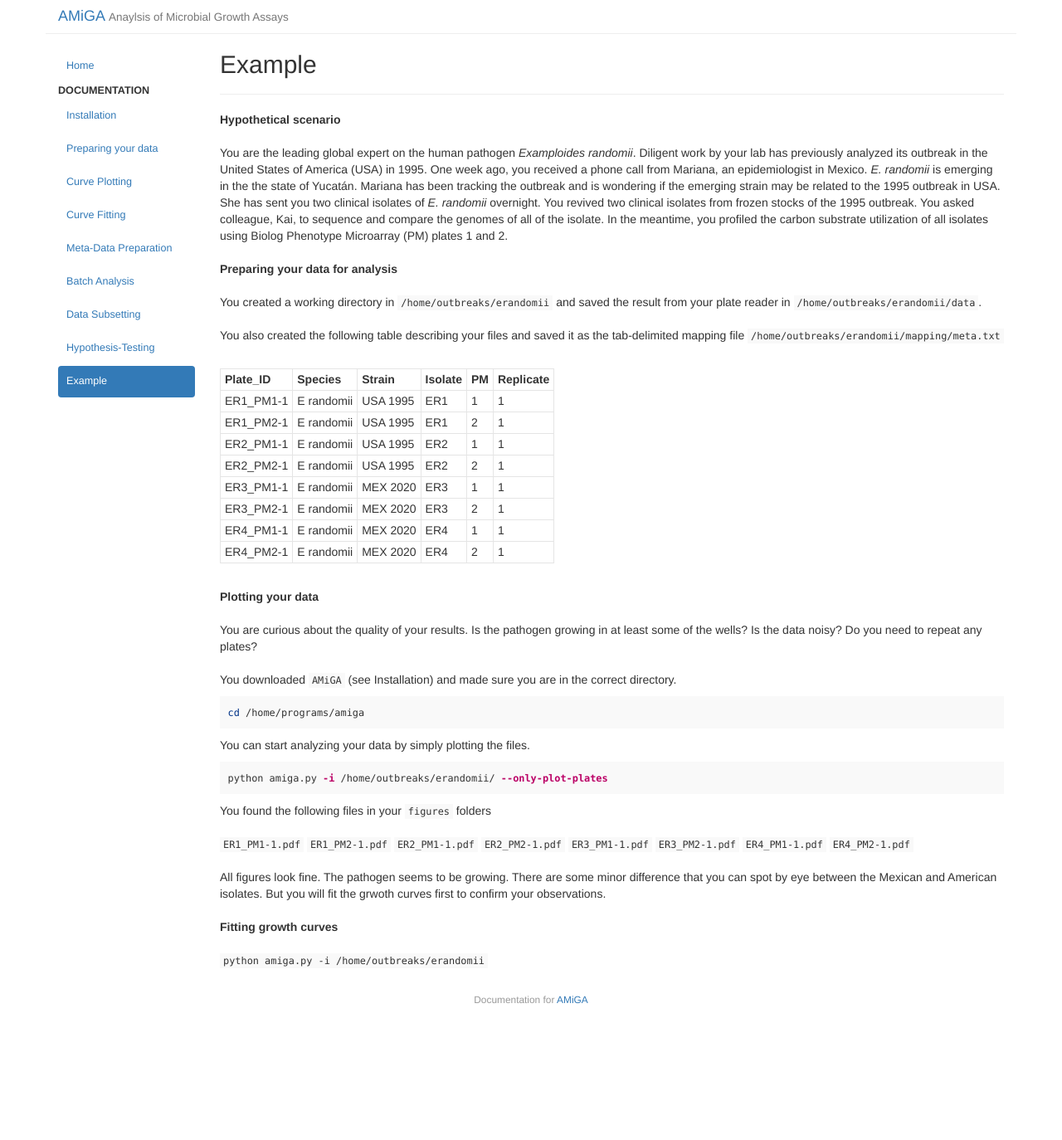
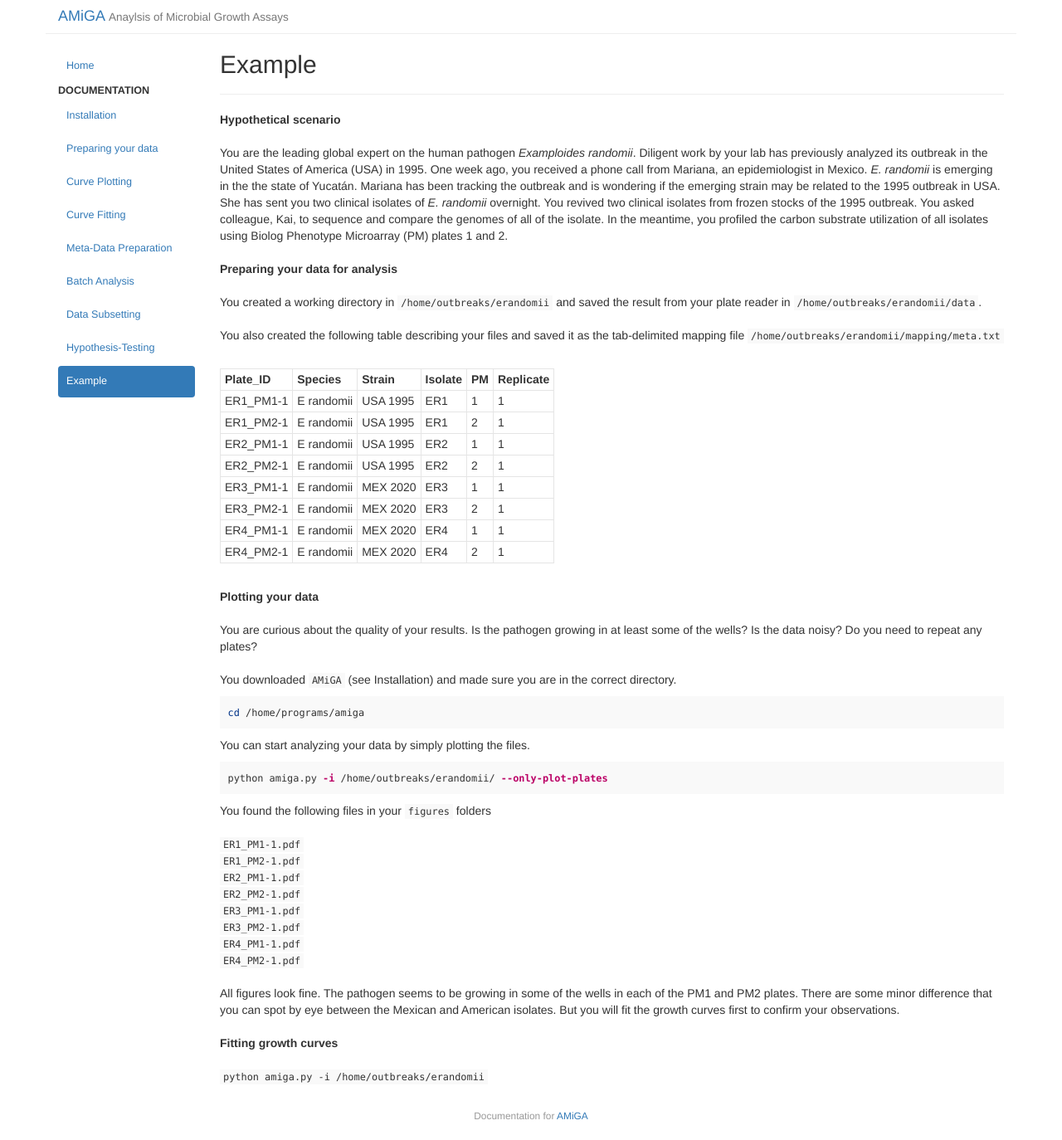
Before and after one commit to firasmidani/amiga, a Jekyll site: the page built from docs/_posts/2020-03-23-example.md, in a window 1280 px wide. Shown: the whole page at 83% size. Built offline with Jekyll 4.4.1, drawn with Linux system fonts in a browser that asks for light colours; before the commit the page ends 1234 px from its top, so only the background shows below that.

Commit message:
initialized draft of example

```diff
--- a/docs/_posts/2020-03-23-example.md
+++ b/docs/_posts/2020-03-23-example.md
@@ -46,16 +46,16 @@ python amiga.py -i /home/outbreaks/erandomii/ --only-plot-plates
 
 You found the following files in your `figures` folders
 <br /><br/>
-`ER1_PM1-1.pdf`
-`ER1_PM2-1.pdf`
-`ER2_PM1-1.pdf`
-`ER2_PM2-1.pdf`
-`ER3_PM1-1.pdf`
-`ER3_PM2-1.pdf`
-`ER4_PM1-1.pdf`
-`ER4_PM2-1.pdf`
-<br /><br/>
-All figures look fine. The pathogen seems to be growing. There are some minor difference that you can spot by eye between the Mexican and American isolates. But you will fit the grwoth curves first to confirm your observations.
+`ER1_PM1-1.pdf`<br/>
+`ER1_PM2-1.pdf`<br/>
+`ER2_PM1-1.pdf`<br/>
+`ER2_PM2-1.pdf`<br/>
+`ER3_PM1-1.pdf`<br/>
+`ER3_PM2-1.pdf`<br/>
+`ER4_PM1-1.pdf`<br/>
+`ER4_PM2-1.pdf`<br/>
+<br/>
+All figures look fine. The pathogen seems to be growing in some of the wells in each of the PM1 and PM2 plates. There are some minor difference that you can spot by eye between the Mexican and American isolates. But you will fit the growth curves first to confirm your observations.
 <br /><br/>
 **Fitting growth curves**
 <br /><br/>
```
